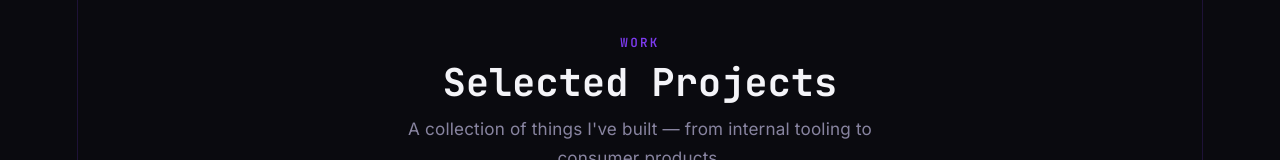
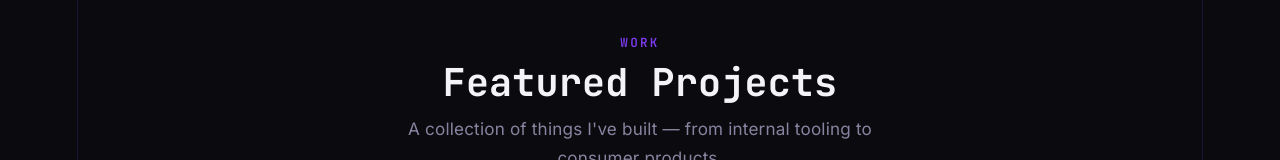
Before and after one commit to tylerlammey/personal-website, a React (Vite) app in the folder frontend/: page / in a window 1280 px wide. Shown: the part 1306-1466 px from the top of the page. Built offline with nearby package versions, Linux system fonts and the light colour scheme.

Commit message:
changed Selected Projects to Featured Projects (frontend wording)

```diff
--- a/frontend/src/App.jsx
+++ b/frontend/src/App.jsx
@@ -1550,7 +1550,7 @@ export default function App() {
       {/* Projects */}
       <section id="projects">
         <div className="section-label">Work</div>
-        <div className="section-title">Selected Projects</div>
+        <div className="section-title">Featured Projects</div>
         <p className="section-sub">A collection of things I've built — from internal tooling to consumer products.</p>
         <div className="projects-grid">
           {PROJECTS.map((p) => (
```
